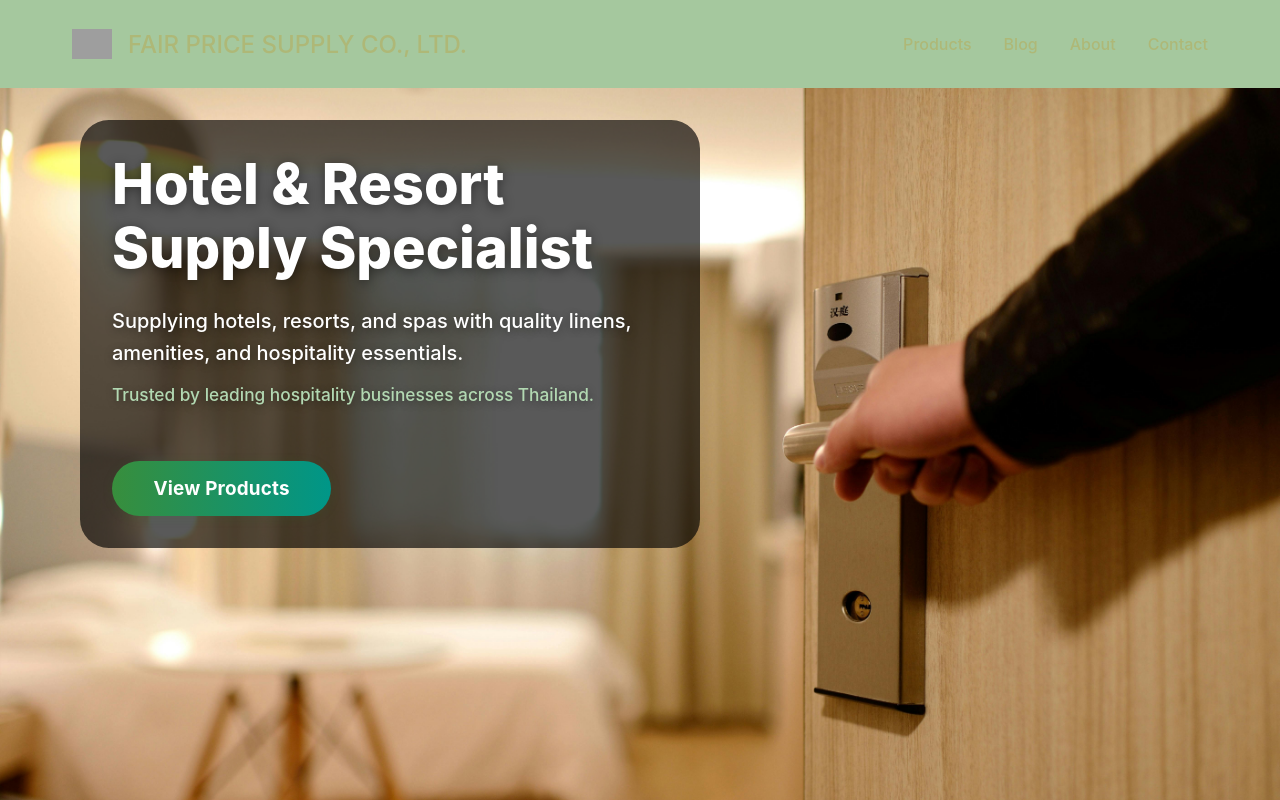
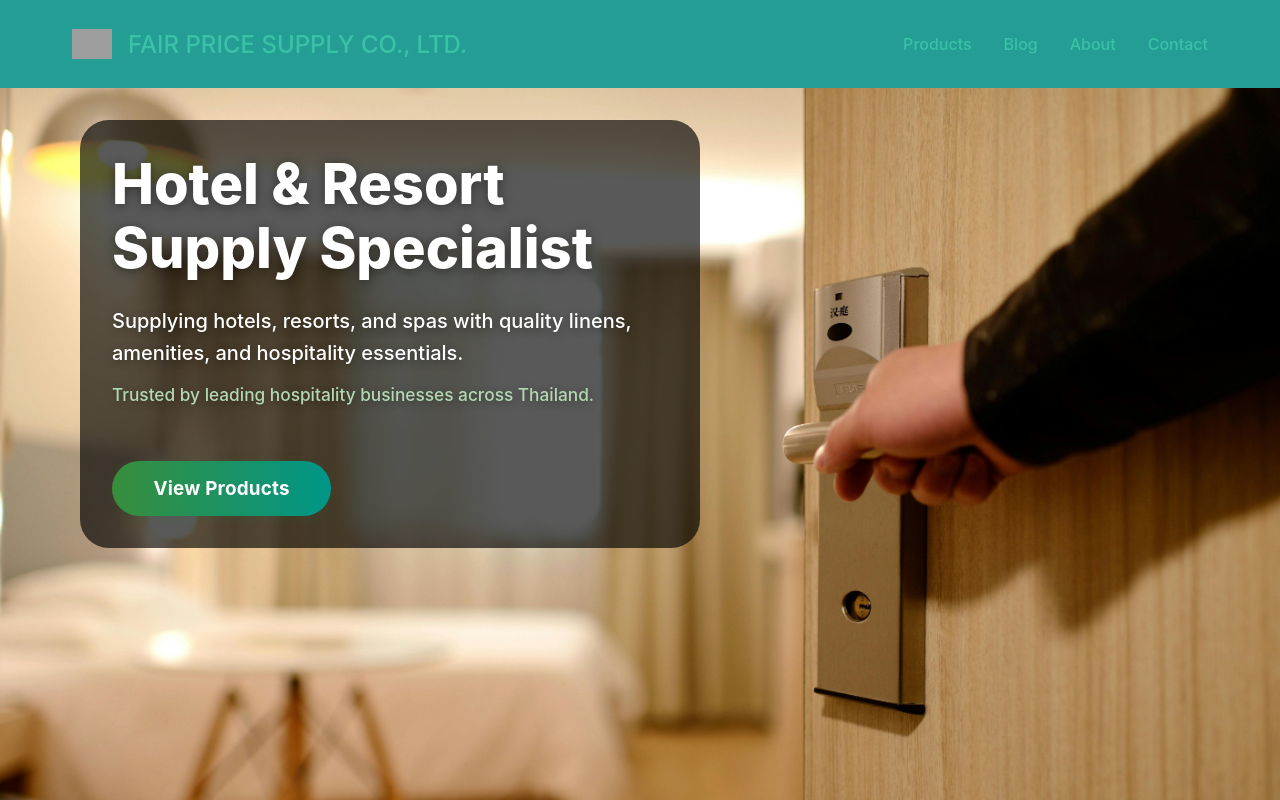
Before and after one commit to kiwabc123/company-profile, a Next.js app: page / in a window 1280 px wide. Shown: the top 800 px of the page. Built offline with nearby package versions, Linux system fonts and the light colour scheme; grey boxes are pictures that could not be loaded.

Commit message:
feat: update color scheme across components for improved visual consistency

```diff
--- a/components/BlogSidebar.tsx
+++ b/components/BlogSidebar.tsx
@@ -20,7 +20,7 @@ const BlogSidebar: React.FC<BlogSidebarProps> = ({ selectedSlug, onSelect }) =>
               width: '100%',
               padding: '8px 0',
               fontWeight: selectedSlug === post.slug ? 700 : 400,
-              color: selectedSlug === post.slug ? '#AEB877' : '#222',
+              color: selectedSlug === post.slug ? '#3BC1A8' : '#222',
               fontSize: 18,
               cursor: 'pointer',
               borderRadius: 4,
--- a/components/ContactSection.module.css
+++ b/components/ContactSection.module.css
@@ -22,7 +22,7 @@
   margin: 0.75rem 0 1.5rem;
   padding: 0.4rem 1rem;
   border-radius: 999px;
-  background: #A5C89E;
+  background: #249E94;
   color: #fff;
   font-size: 0.85rem;
 }
--- a/components/Layout.tsx
+++ b/components/Layout.tsx
@@ -36,7 +36,7 @@ const Layout: React.FC<LayoutProps> = ({ children }) => {
           <div className={styles['nav-left']}>
             <div className={styles.logoBlock} aria-label="Logo">
               {imgError ? (
-                <div style={{ width: 32, height: 32, background: '#D8E983', borderRadius: 8, display: 'flex', alignItems: 'center', justifyContent: 'center', color: '#AEB877', fontWeight: 700, fontSize: 18 }}>
+                <div style={{ width: 32, height: 32, background: '#0C7779', borderRadius: 8, display: 'flex', alignItems: 'center', justifyContent: 'center', color: '#3BC1A8', fontWeight: 700, fontSize: 18 }}>
                   LOGO
                 </div>
               ) : (
@@ -56,7 +56,7 @@ const Layout: React.FC<LayoutProps> = ({ children }) => {
                 initial={false}
                 animate={{ opacity: 1, y: 0 }}
                 transition={{ delay: 0.1, duration: 0.6, type: "spring", stiffness: 120 }}
-                whileHover={{ scale: 1.08, color: "#AEB877" }}
+                whileHover={{ scale: 1.08, color: "#3BC1A8" }}
                 whileTap={{ scale: 0.96 }}
                 aria-label="Home"
               >
@@ -66,16 +66,16 @@ const Layout: React.FC<LayoutProps> = ({ children }) => {
           </div>
           <div className={styles['nav-right']}>
             <Link href="/products" passHref legacyBehavior>
-              <motion.a initial={false} animate={{ opacity: 1, y: 0 }} transition={{ delay: 0.25, duration: 0.6, type: "spring", stiffness: 120 }} whileHover={{ scale: 1.12, color: "#AEB877" }} whileTap={{ scale: 0.96 }} aria-label="Products">Products</motion.a>
+              <motion.a initial={false} animate={{ opacity: 1, y: 0 }} transition={{ delay: 0.25, duration: 0.6, type: "spring", stiffness: 120 }} whileHover={{ scale: 1.12, color: "#3BC1A8" }} whileTap={{ scale: 0.96 }} aria-label="Products">Products</motion.a>
             </Link>
             <Link href="/blog" passHref legacyBehavior>
-              <motion.a initial={false} animate={{ opacity: 1, y: 0 }} transition={{ delay: 0.3, duration: 0.6, type: "spring", stiffness: 120 }} whileHover={{ scale: 1.12, color: "#AEB877" }} whileTap={{ scale: 0.96 }} aria-label="Blog">Blog</motion.a>
+              <motion.a initial={false} animate={{ opacity: 1, y: 0 }} transition={{ delay: 0.3, duration: 0.6, type: "spring", stiffness: 120 }} whileHover={{ scale: 1.12, color: "#3BC1A8" }} whileTap={{ scale: 0.96 }} aria-label="Blog">Blog</motion.a>
             </Link>
             <Link href="/about" passHref legacyBehavior>
-              <motion.a initial={false} animate={{ opacity: 1, y: 0 }} transition={{ delay: 0.4, duration: 0.6, type: "spring", stiffness: 120 }} whileHover={{ scale: 1.12, color: "#AEB877" }} whileTap={{ scale: 0.96 }} aria-label="About">About</motion.a>
+              <motion.a initial={false} animate={{ opacity: 1, y: 0 }} transition={{ delay: 0.4, duration: 0.6, type: "spring", stiffness: 120 }} whileHover={{ scale: 1.12, color: "#3BC1A8" }} whileTap={{ scale: 0.96 }} aria-label="About">About</motion.a>
             </Link>
             <Link href="/contact" passHref legacyBehavior>
-              <motion.a initial={false} animate={{ opacity: 1, y: 0 }} transition={{ delay: 0.55, duration: 0.6, type: "spring", stiffness: 120 }} whileHover={{ scale: 1.12, color: "#AEB877" }} whileTap={{ scale: 0.96 }} aria-label="Contact">Contact</motion.a>
+              <motion.a initial={false} animate={{ opacity: 1, y: 0 }} transition={{ delay: 0.55, duration: 0.6, type: "spring", stiffness: 120 }} whileHover={{ scale: 1.12, color: "#3BC1A8" }} whileTap={{ scale: 0.96 }} aria-label="Contact">Contact</motion.a>
             </Link>
           </div>
           {/* Hamburger button for mobile */}
--- a/components/Product/ProductCard/ProductCard.module.css
+++ b/components/Product/ProductCard/ProductCard.module.css
@@ -64,7 +64,7 @@
   transition: box-shadow 0.2s;
 }
 .thumbnailActive {
-  box-shadow: 0 0 0 2px var(--color-primary, #A5C89E);
+  box-shadow: 0 0 0 2px var(--color-primary, #249E94);
 }
 .thumbnail img,
 .thumbnailActive img {
@@ -129,13 +129,13 @@
   font-size: .75rem;
   padding: .25rem .6rem;
   border-radius: 999px;
-  background: var(--color-primary, #A5C89E);
+  background: var(--color-primary, #249E94);
   color: #fff;
   font-weight: 600;
 }
 .cateBadge {
   display: inline-block;
-  background: linear-gradient(90deg, #A5C89E 60%, #E3E9DB 100%);
+  background: linear-gradient(90deg, #249E94 60%, #E3E9DB 100%);
   color: #222;
   border-radius: 0.7rem;
   padding: 0.3rem 0.9rem;
--- a/components/Product/ProductSection/ProductSection.module.css
+++ b/components/Product/ProductSection/ProductSection.module.css
@@ -1,6 +1,6 @@
 .sectionTitle {
   background: linear-gradient(90deg, #F6F8F3 60%, #E3E9DB 100%);
-  color: #A5C89E;
+  color: #249E94;
   font-size: 1.6rem;
   font-weight: 700;
   padding: 0.7rem 1.2rem;
--- a/styles/Layout.module.css
+++ b/styles/Layout.module.css
@@ -3,7 +3,7 @@
 }
 .activeTab {
   color: #fff !important;
-  background: #A5C89E;
+  background: #249E94;
   border-radius: 8px;
   padding: 0.5rem 1rem;
   font-weight: 700;
@@ -14,10 +14,10 @@
 .mobileNavToggle:active {
   background: #e6f0e6;
   box-shadow: 0 2px 8px rgba(34,56,89,0.18);
-  border: 2px solid #A5C89E;
+  border: 2px solid #249E94;
 }
 .hamburger.active span {
-  background: #A5C89E;
+  background: #249E94;
 }
 /* Utility: hide on mobile, show on desktop */
 .hideOnMobile {
@@ -78,7 +78,7 @@
   display: block;
   height: 4px;
   width: 100%;
-  background: var(--color-accent, #AEB877);
+  background: var(--color-accent, #3BC1A8);
   border-radius: 2px;
   position: absolute;
   left: 0;
@@ -127,7 +127,7 @@
   padding: 2rem;
 }
 .mobileNavMenu a {
-  color: var(--color-accent, #AEB877);
+  color: var(--color-accent, #3BC1A8);
   font-size: 1.2rem;
   text-decoration: none;
   font-weight: 600;
@@ -161,7 +161,7 @@
   background: transparent;
 }
 .footer {
-  background: var(--color-footer, #D8E983);
+  background: var(--color-footer, #0C7779);
   color: var(--color-text, #222);
   padding: 2rem 0;
   font-size: 1rem;
@@ -186,7 +186,7 @@
   margin-bottom: 1rem;
 }
 .footerCol strong {
-  color: var(--color-accent, #AEB877);
+  color: var(--color-accent, #3BC1A8);
   font-size: 1.1rem;
   margin-bottom: 0.5rem;
   display: block;
--- a/styles/globals.css
+++ b/styles/globals.css
@@ -4,7 +4,7 @@
   background: #f5f5f5;
 }
 ::-webkit-scrollbar-thumb {
-  background: linear-gradient(135deg, #AEB877 0%, #AEB877 30%, #D8E983 100%);
+  background: linear-gradient(135deg, #3BC1A8 0%, #3BC1A8 30%, #0C7779 100%);
   border-radius: 8px;
   border: 2px solid #f5f5f5;
 }
@@ -18,17 +18,17 @@
 /* Firefox */
 * {
   scrollbar-width: thin;
-  scrollbar-color: #AEB877 #D8E983;
+  scrollbar-color: #3BC1A8 #0C7779;
 }
 /* Project theme color variables */
 :root {
-  --color-bg: #FFFBB1;
-  --color-bg-alt: #D8E983;
-  --color-primary: #A5C89E;
-  --color-accent: #AEB877;
+  --color-bg: #005461;
+  --color-bg-alt: #0C7779;
+  --color-primary: #249E94;
+  --color-accent: #3BC1A8;
   --color-text: #222;
-  --color-header: #A5C89E;
-  --color-footer: #D8E983;
+  --color-header: #249E94;
+  --color-footer: #0C7779;
 }
 *,
 *::before,
```
Also changed, not shown: components/Detail/Detail.module.css (+5 -5 lines), data/posts.ts (+6 -6 lines).
